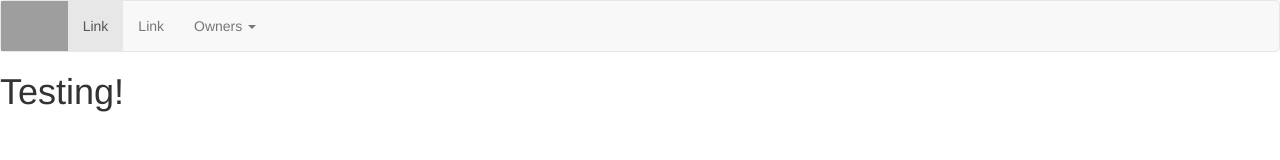
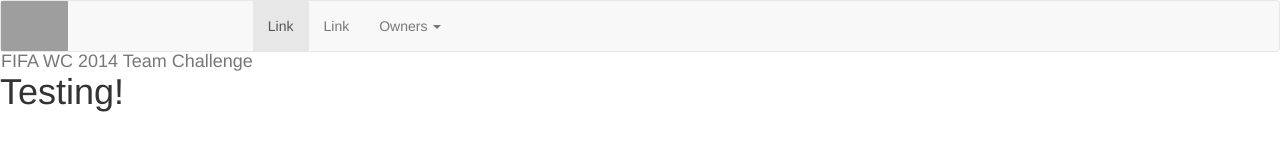
Before and after one commit to MFazio23/fifawc2014-teamchallenge, a plain HTML site: page index.html in a window 1280 px wide. Drawn offline with nearby package versions, Linux system fonts and the light colour scheme; some packages are replaced by stand-ins of ours; grey boxes are pictures that could not be loaded.

Commit message:
Added header title

```diff
--- a/index.html
+++ b/index.html
@@ -1,6 +1,10 @@
 <!DOCTYPE html>
 <html xmlns="http://www.w3.org/1999/xhtml" ng-app="fifaWC">
 <head>
+
+    <meta http-equiv="X-UA-Compatible" content="IE=edge">
+    <meta name="viewport" content="width=device-width, initial-scale=1">
+
     <title>FIFA World Cup 2014 - Team Picks</title>
 
     <link rel="stylesheet" href="//netdna.bootstrapcdn.com/bootstrap/3.1.1/css/bootstrap.min.css">
--- a/views/header.html
+++ b/views/header.html
@@ -10,6 +10,7 @@
             </button>
             <a class="navbar-brand" href="#">
                 <img class="brand-image" src="//res.cloudinary.com/mfazio23/image/upload/c_scale,w_50/v1402426773/fifawc/world-cup-2014-logo-square.png" />
+                <span>FIFA WC 2014 Team Challenge</span>
             </a>
         </div>
 
```
